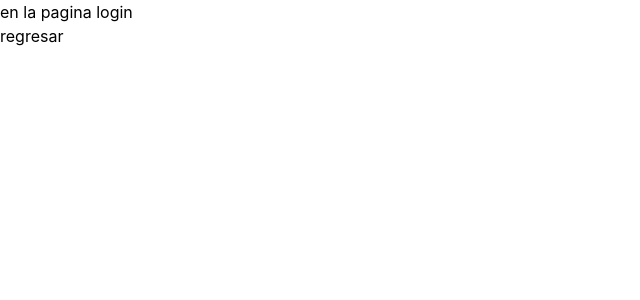
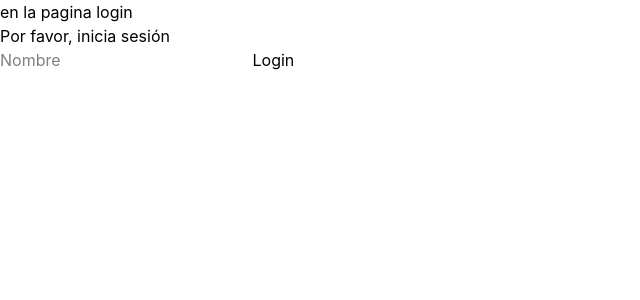
Before and after one commit to DevvDiego/coffeshop-pwa, a SvelteKit app: page /login in a window 1280 px wide. Shown: the top 300 px of the page, without its empty margins (0-640 px from the left). Built offline with nearby package versions, Linux system fonts and the light colour scheme.

Commit message:
Add functionality of login and redirect to login form

```diff
--- a/src/routes/+page.svelte
+++ b/src/routes/+page.svelte
@@ -6,11 +6,21 @@
 	import { resolve } from '$app/paths';
 	import { auth } from '$lib/auth.svelte';
 
-	// onMount(()=>{
- //        setTimeout(()=>{
- //            goto(resolve("/home"))
- //        }, 4000);
-	// });
+	onMount(()=>{
+
+        setTimeout(()=>{
+
+            if(auth.user.isloggedIn){
+                goto(resolve("/home"));
+
+    		} else {
+                goto(resolve("/login"));
+
+            }
+
+        }, 3000);
+
+	});
 
 </script>
 
--- a/src/routes/home/+page.svelte
+++ b/src/routes/home/+page.svelte
@@ -1,9 +1,12 @@
 <script>
 	import { resolve } from "$app/paths";
+	import { auth } from "$lib/auth.svelte";
 </script>
 
 <h1>
-    en la pagina home
+    Bienvenido {auth.user.name}
 </h1>
 
-<a href={resolve("/")}> regresar </a>
+<p>
+    en la pagina home
+</p>
--- a/src/routes/login/+page.svelte
+++ b/src/routes/login/+page.svelte
@@ -1,5 +1,25 @@
-<script>
+<script lang="ts">
+	import { goto } from "$app/navigation";
 	import { resolve } from "$app/paths";
+	import { auth } from "$lib/auth.svelte";
+
+	type userProps = {
+        name: string|null
+	}
+
+	let user: userProps = $state({
+	  "name": null
+	});
+
+	function login_user(ev: SubmitEvent){
+	    ev.preventDefault();
+	    if(user.name == null){
+		    return;
+		}
+
+	    auth.login(user.name);
+		goto(resolve("/home"));
+	}
 
 
 </script>
@@ -8,4 +28,9 @@
     en la pagina login
 </h1>
 
-<a href={resolve("/")}> regresar </a>
+<h1>Por favor, inicia sesión</h1>
+
+<form onsubmit={login_user}>
+    <input bind:value={user.name} type="text" placeholder="Nombre">
+    <button> Login </button>
+</form>
```
